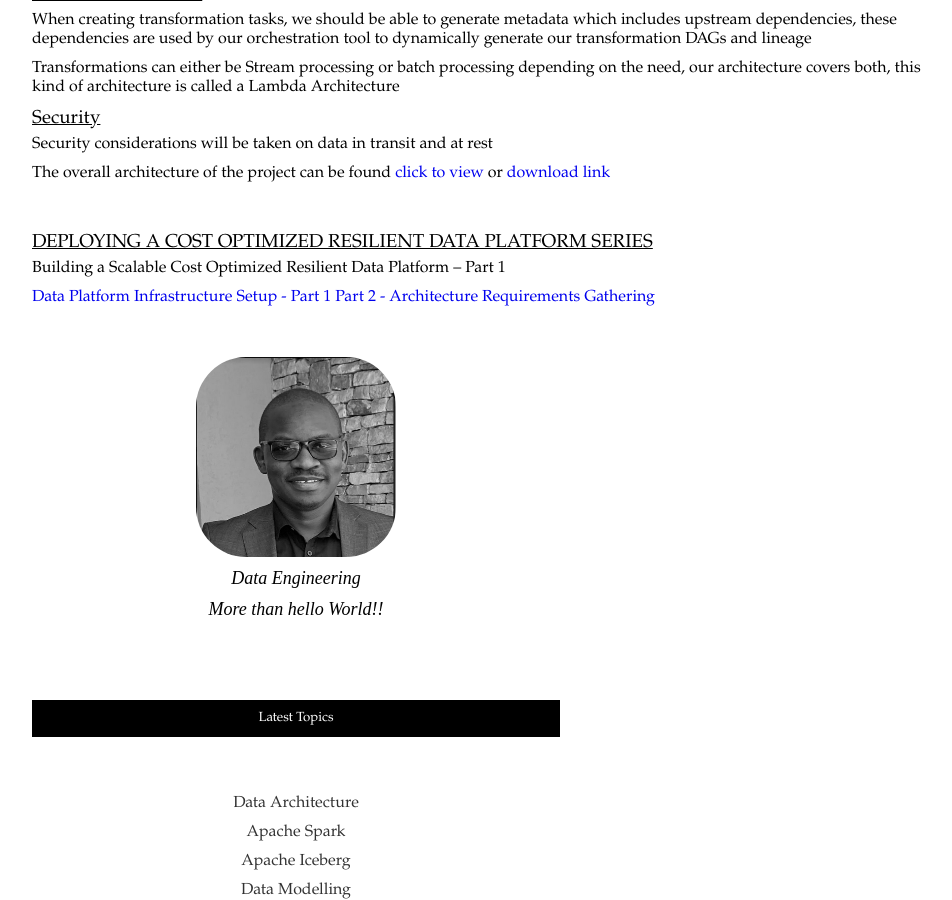
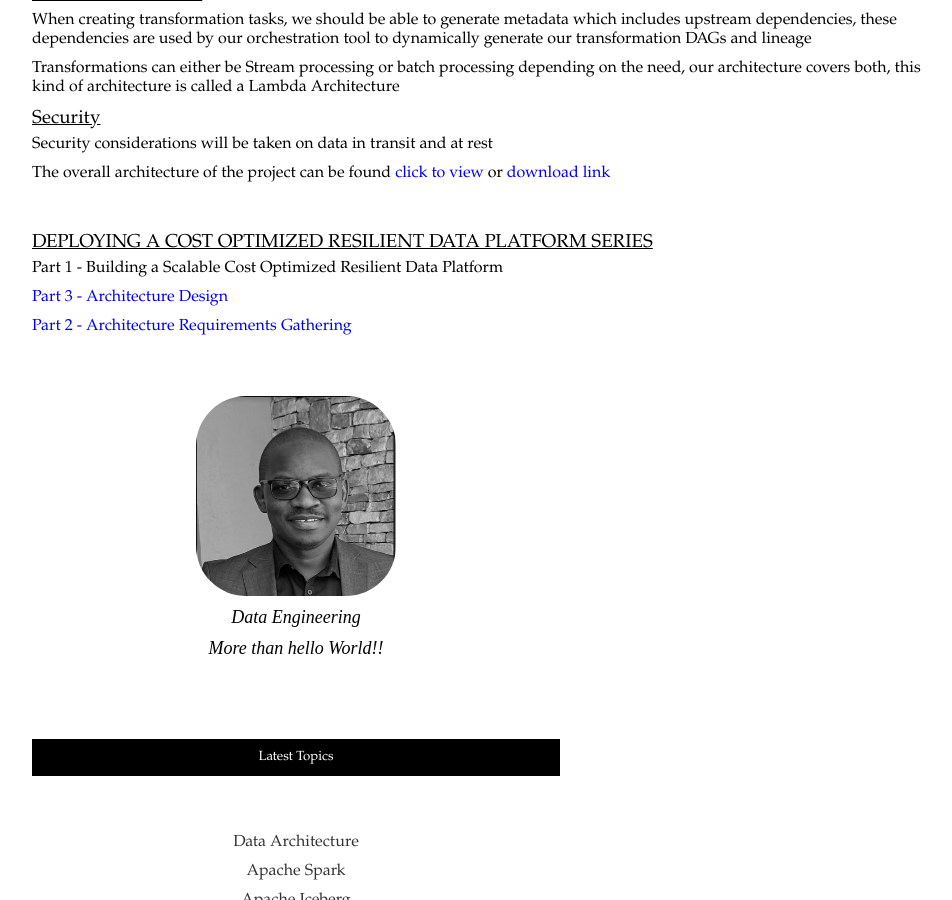
Before and after one commit to gwasky/gwasky.github.io, a Jekyll site: the page built from _posts/2022-09-06-cost-optimized-data-platform-series-1-introduction.html, in a window 1280 px wide and 900 px high, scrolled down 2573 px. Shown: the whole window, without its empty margins (160-1112 px from the left). Built offline with Jekyll 4.4.1, drawn with Linux system fonts in a browser that asks for light colours; some of the changed text lies outside the part shown.

Commit message:
disable posts

```diff
--- a/_posts/2022-09-07-infrastrucute-setup-data-platform-series-1-part-1.markdown
+++ b/_drafts/2022-09-07-infrastrucute-setup-data-platform-series-1-part-1.markdown
@@ -6,7 +6,7 @@ categories: jekyll update
 description : Infrastructure setup
 excerpt : this is my 50 word except,Lorem ipsum dolor sit amet, consectetur adipisicing elit. Ab asperiores aut autem cum deleniti dicta distinctio enim excepturi exercitationem expedita fugit incidunt ipsum, iusto, labore minima mollitia natus officiis pariatur perferendis, porro quae qui quia quo ratione repellat similique ut. Corporis distinctio doloremque fugit laboriosam obcaecati odio, praesentium repudiandae sit?
 permalink: data-platform-infrastructure-setup-series-1-part-2.html
-is_series: true
+is_series: false
 is_pinned: false
 series_title: "Deploying a Cost Optimized Resilient Data Platform"
 ---
--- a/_layouts/post.html
+++ b/_layouts/post.html
@@ -16,7 +16,7 @@
                 {% if post.title == page.title %}
                     <p class="nav-link bullet-pointer mb-0">{{ post.title }}</p>
                 {% else %}
-                    <a class="nav-link bullet-hash" href="{{ post.url }}">{{ post.title }}</a>
+                    <p><a class="nav-link bullet-hash" href="{{ post.url }}">{{ post.title }}</a></p>
                 {% endif %}
             {% endfor %}
         {% endif %}
--- a/_posts/2022-09-06-cost-optimized-data-platform-series-1-introduction.html
+++ b/_posts/2022-09-06-cost-optimized-data-platform-series-1-introduction.html
@@ -1,6 +1,6 @@
 ---
 layout: post
-title:  "Building a Scalable Cost Optimized Resilient Data Platform – Part 1"
+title:  "Part 1 - Building a Scalable Cost Optimized Resilient Data Platform"
 date:   2022-09-06 20:27:05 +0300
 categories: ["Data Architecture","Data Platform"]
 description : Introduction to a data platform components
```
Also changed, not shown: _posts/2022-09-12-series-1-part-3-architecture-design.html (added, +19 -0 lines), _drafts/2022-09-07-ci-cd-data-engineering-perspective.markdown (renamed from _posts/2022-09-07-ci-cd-data-engineering-perspective.markdown), _drafts/2022-09-07-dimension-modelling-a-practical-guide.markdown (renamed from _posts/2022-09-07-dimension-modelling-a-practical-guide.markdown).
